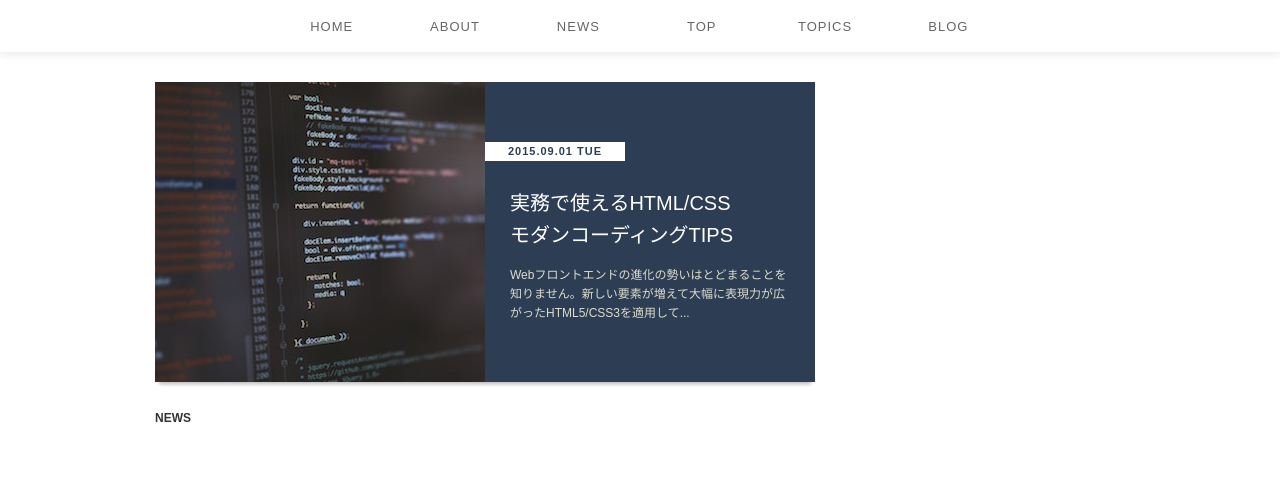
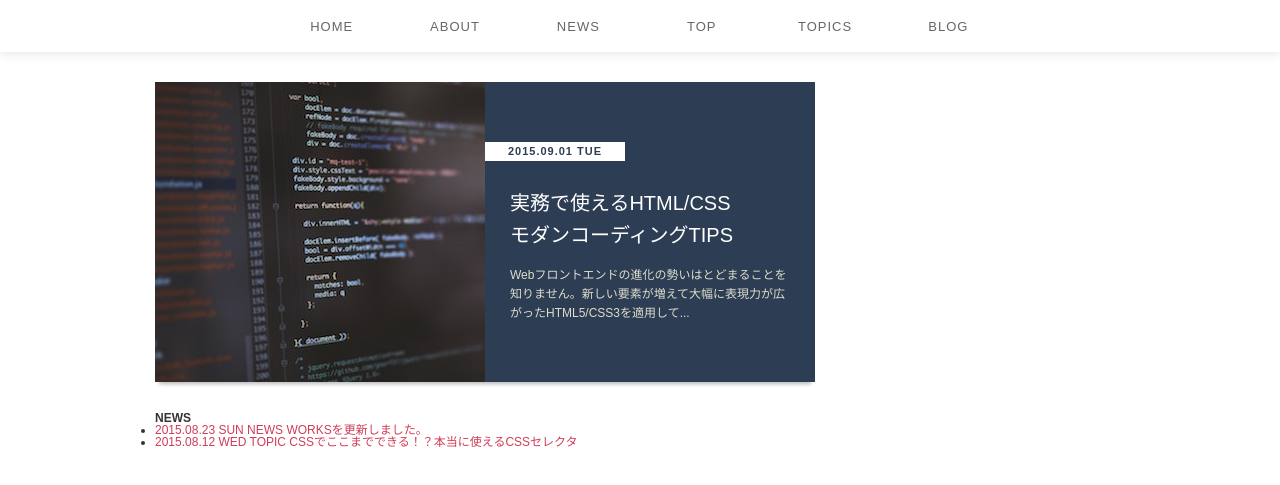
Before and after one commit to yosmoc/html5_css3_modern_coding_standard, a plain HTML site: page index.html in a window 1280 px wide. Shown: the part 87-572 px from the top of the page. Drawn offline with Linux system fonts and the light colour scheme.

Commit message:
news html

```diff
--- a/index.html
+++ b/index.html
@@ -37,7 +37,23 @@
         </a>
       </section>
       <section class="news">
-        <h2>NEWS</h2>
+        <h2 class="heading">NEWS</h2>
+        <ul class="scroll-list">
+          <li class="scroll-item">
+            <a href="#">
+              <time class="date" datetime="2015-08-23">2015.08.23 SUN</time>
+              <span class="category news">NEWS</span>
+              <span class="title">WORKSを更新しました。</span>
+            </a>
+          </li>
+          <li class="scroll-item">
+            <a href="#">
+              <time class="date" datetime="2015-08-12">2015.08.12 WED</time>
+              <span class="category">TOPIC</span>
+              <span class="title">CSSでここまでできる！？本当に使えるCSSセレクタ</span>
+            </a>
+          </li>
+        </ul>
       </section>
       <section class="article">
         <h2 class="hidden">ARTICLE</h2>
```
